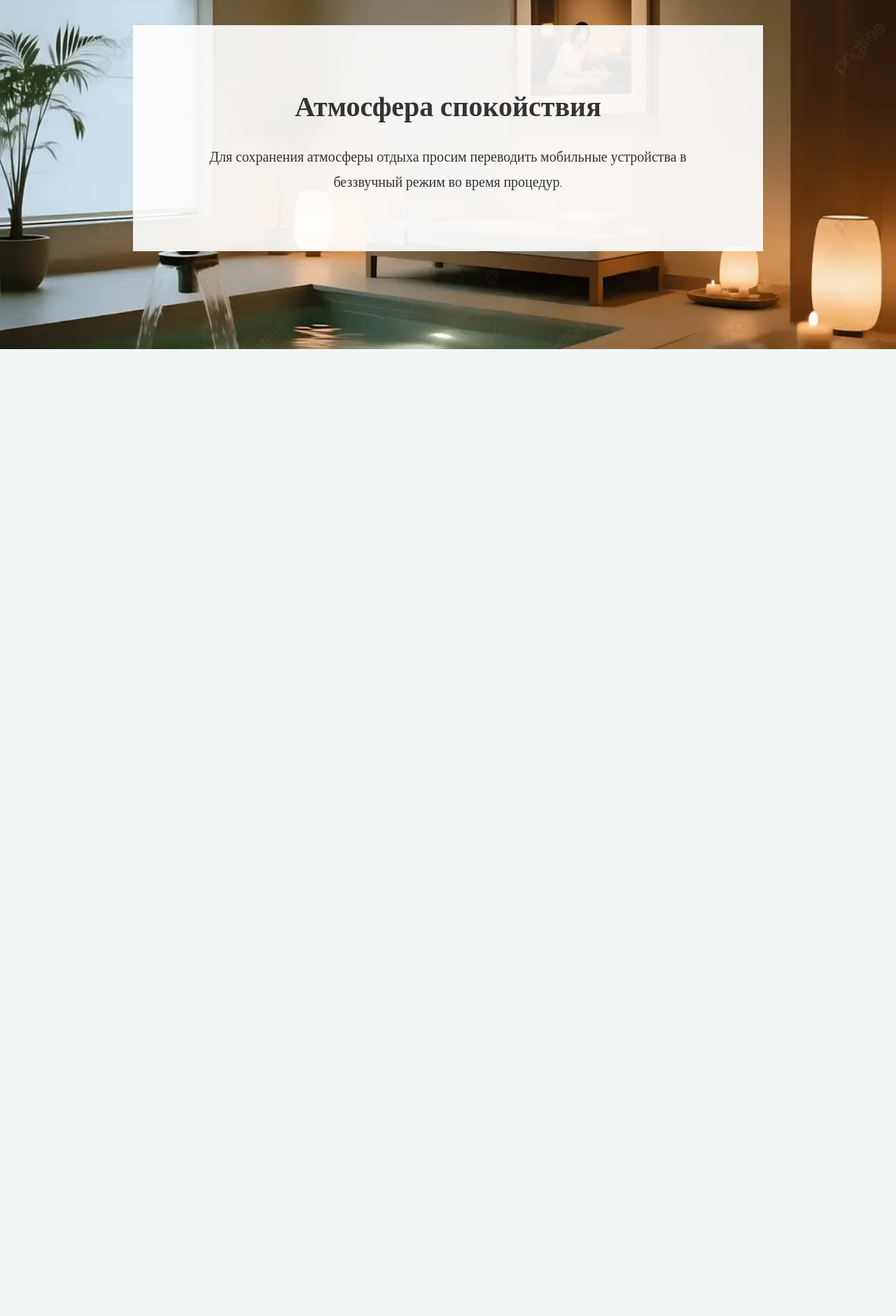
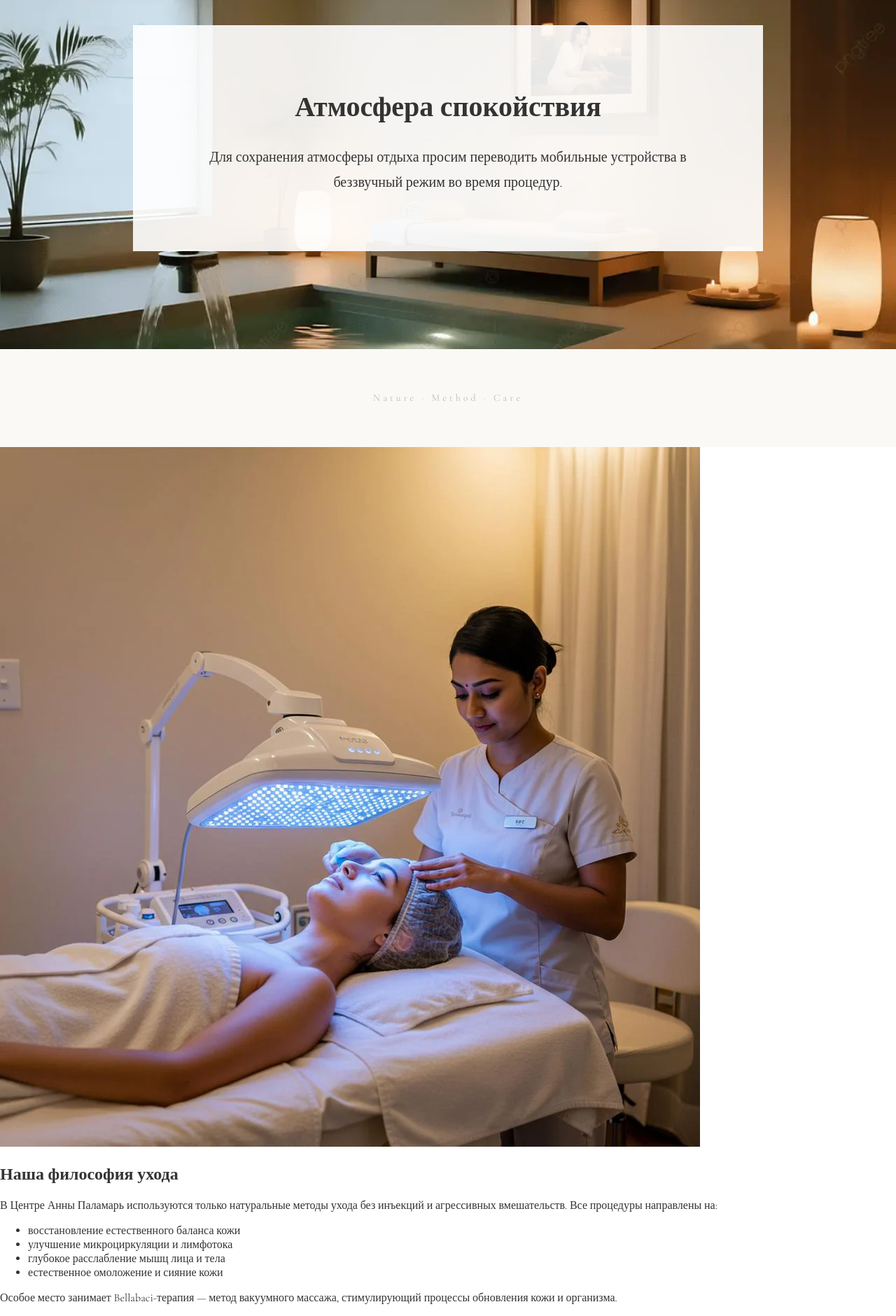
Before and after one commit to Sigmaboyyyt/spa-site, a Flask app: page / in a window 1280 px wide. Shown: the part 3640-5521 px from the top of the page at 70% size. Before the commit the page ends 4139 px from the top, so only its background shows below. Run offline with Flask 3, Linux system fonts and the light colour scheme.

Commit message:
add philosophy block

```diff
--- a/templates/index.html
+++ b/templates/index.html
@@ -26,30 +26,12 @@
     <div class="about-image">
         <img src="{{ url_for('static', filename='images/about.jpg') }}">
     </div>
-
     <div class="about-content">
         <h2>О центре</h2>
-
-        <p>
-            Центр Анны Паламарь — это пространство заботы о красоте и здоровье,
-            основанное на холистическом подходе к человеку, где тело, состояние
-            и внутреннее равновесие рассматриваются как единое целое.
-        </p>
-
-        <p>
-            Мы создаём условия, в которых кожа восстанавливается естественным образом,
-            а организм получает мягкую и глубокую поддержку без агрессивных вмешательств.
-        </p>
-
-        <p>
-            В работе используются только натуральные и бережные методики ухода,
-            направленные на активацию собственных ресурсов организма.
-        </p>
-
-        <p class="about-accent">
-            Наша цель — вернуть коже здоровье и сияние, а вам — ощущение лёгкости,
-            гармонии и уверенности в себе.
-        </p>
+        <p>Центр Анны Паламарь — это пространство заботы о красоте и здоровье, основанное на холистическом подходе к человеку, где тело, состояние и внутреннее равновесие рассматриваются как единое целое.</p>
+        <p>Мы создаём условия, в которых кожа восстанавливается естественным образом, а организм получает мягкую и глубокую поддержку без агрессивных вмешательств.</p>
+        <p>В работе используются только натуральные и бережные методики ухода, направленные на активацию собственных ресурсов организма.</p>
+        <p class="about-accent">Наша цель — вернуть коже здоровье и сияние, а вам — ощущение лёгкости, гармонии и уверенности в себе.</p>
     </div>
 </section>
 
@@ -60,20 +42,11 @@
     <div class="etiquette-image">
         <img src="{{ url_for('static', filename='images/etiquette.jpg') }}">
     </div>
-
     <div class="etiquette-content">
         <h2>Этикет посещения центра</h2>
         <h3>До начала процедур</h3>
-
-        <p>
-            Мы рекомендуем приходить за 10–15 минут до назначенного времени,
-            чтобы вы могли спокойно подготовиться к процедуре и настроиться на отдых.
-        </p>
-
-        <p>
-            Если вы опаздываете, продолжительность процедуры может быть сокращена,
-            чтобы не нарушать график следующих гостей.
-        </p>
+        <p>Мы рекомендуем приходить за 10–15 минут до назначенного времени, чтобы вы могли спокойно подготовиться к процедуре и настроиться на отдых.</p>
+        <p>Если вы опаздываете, продолжительность процедуры может быть сокращена.</p>
     </div>
 </section>
 
@@ -83,26 +56,44 @@
 <section class="policy">
     <div class="policy-content">
         <h2>Отмена или перенос записи</h2>
-        <p>
-            Если вам необходимо изменить время визита или отменить запись,
-            пожалуйста, сообщите нам заранее, чтобы мы могли предложить
-            удобное время другим гостям.
-        </p>
+        <p>Если вам необходимо изменить время визита или отменить запись, пожалуйста, сообщите нам заранее, чтобы мы могли предложить удобное время другим гостям.</p>
     </div>
 </section>
 
-<!-- РАЗДЕЛИТЕЛЬ МЕЖДУ 3 И 4 -->
-<div class="soft-divider">
-    <span>Silence · Relax · Restore</span>
-</div>
+<div class="soft-divider"><span>Silence · Relax · Restore</span></div>
 
 <!-- АТМОСФЕРА СПОКОЙСТВИЯ -->
 <section class="calm">
     <div class="calm-content">
         <h2>Атмосфера спокойствия</h2>
+        <p>Для сохранения атмосферы отдыха просим переводить мобильные устройства в беззвучный режим во время процедур.</p>
+    </div>
+</section>
+
+<div class="soft-divider"><span>Nature · Method · Care</span></div>
+
+<!-- НАША ФИЛОСОФИЯ УХОДА -->
+<section class="philosophy-split">
+    <div class="philosophy-image">
+        <img src="{{ url_for('static', filename='images/philosophy.jpg') }}">
+    </div>
+
+    <div class="philosophy-content">
+        <h2>Наша философия ухода</h2>
+
         <p>
-            Для сохранения атмосферы отдыха просим переводить мобильные устройства
-            в беззвучный режим во время процедур.
+            В Центре Анны Паламарь используются только натуральные методы ухода без инъекций и агрессивных вмешательств. Все процедуры направлены на:
+        </p>
+
+        <ul>
+            <li>восстановление естественного баланса кожи</li>
+            <li>улучшение микроциркуляции и лимфотока</li>
+            <li>глубокое расслабление мышц лица и тела</li>
+            <li>естественное омоложение и сияние кожи</li>
+        </ul>
+
+        <p class="philosophy-accent">
+            Особое место занимает Bellabaci-терапия — метод вакуумного массажа, стимулирующий процессы обновления кожи и организма.
         </p>
     </div>
 </section>
```
Also changed, not shown: static/images/philosophy.jpg (added).
